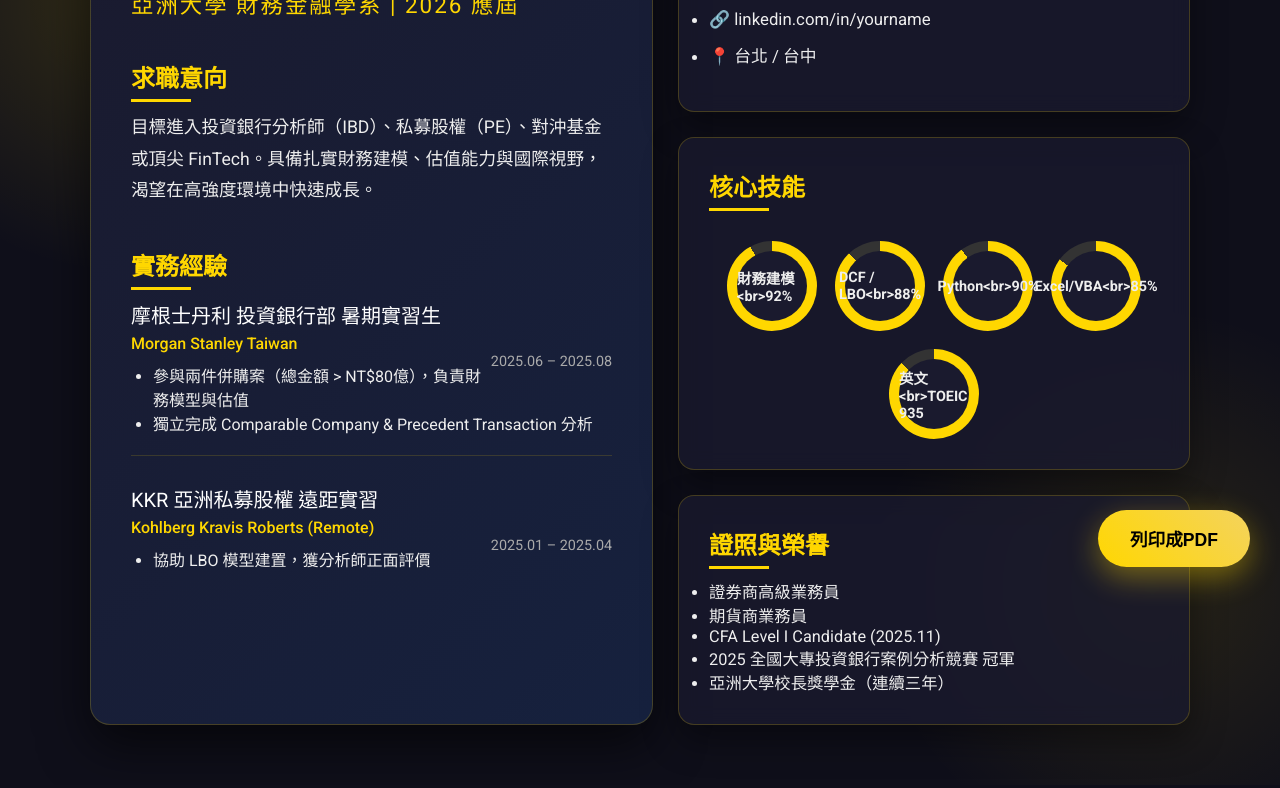
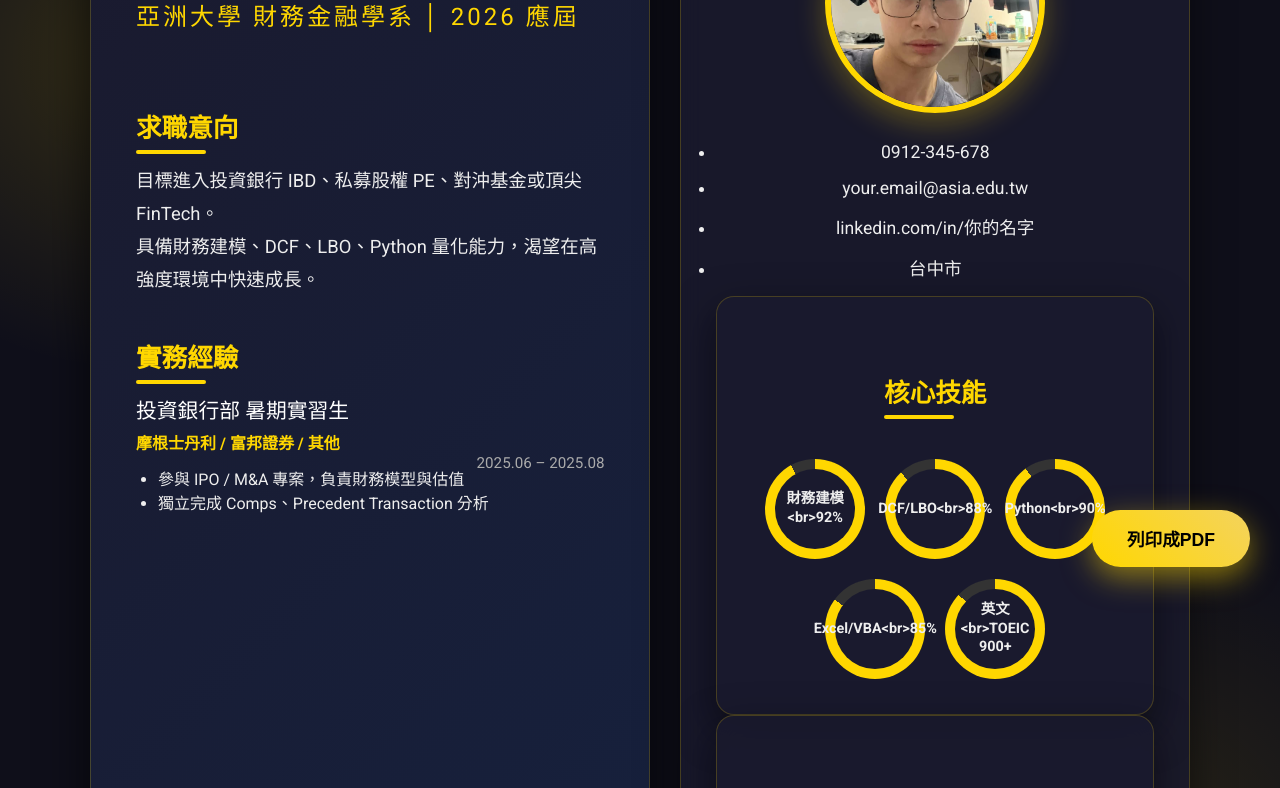
Before and after one commit to st118084-sys/TDCP1206, a plain HTML site: page index.html in a window 1280 px wide. Shown: the part 203-991 px from the top of the page. Drawn offline with Linux system fonts and the light colour scheme.

Commit message:
Add files via upload

```diff
--- a/index.html
+++ b/index.html
@@ -3,7 +3,7 @@
 <head>
     <meta charset="UTF-8">
     <meta name="viewport" content="width=device-width, initial-scale=1.0">
-    <title>你的姓名 | 2026 應屆畢業生</title>
+    <title>吳同學 | 亞洲大學財務金融 2026</title>
     <link href="https://fonts.googleapis.com/css2?family=Roboto:wght@300;400;500;700&display=swap" rel="stylesheet">
     <style>
         :root {
@@ -12,7 +12,6 @@
             --gold: #ffd700;
             --lightgold: #f4d35e;
             --text: #eee;
-            --gray: #bbb;
         }
 
         * { margin:0; padding:0; box-sizing:border-box; }
@@ -33,15 +32,14 @@
             margin: 40px auto;
             display: grid;
             grid-template-columns: 1.1fr 1fr;
-            gap: 25px;
+            gap: 30px;
         }
 
-        /* 左邊主卡片 */
         .main-card {
             background: linear-gradient(135deg, var(--card), #16213e);
             border-radius: 20px;
-            padding: 45px 40px;
-            box-shadow: 0 20px 50px rgba(0,0,0,0.6);
+            padding: 50px 45px;
+            box-shadow: 0 20px 50px rgba(0,0,0,0.7);
             border: 1px solid rgba(255,215,0,0.2);
             position: relative;
             overflow: hidden;
@@ -50,12 +48,12 @@
         .main-card::before {
             content: '';
             position: absolute;
-            top: 0; left: 0; right: 0; height: 4px;
+            top: 0; left: 0; right: 0; height: 5px;
             background: linear-gradient(90deg, var(--gold), var(--lightgold));
         }
 
         h1 {
-            font-size: 3.2em;
+            font-size: 3.4em;
             font-weight: 700;
             background: linear-gradient(90deg, var(--gold), var(--lightgold));
             background-clip: text;
@@ -65,122 +63,100 @@
         }
 
         .title {
-            font-size: 1.4em;
+            font-size: 1.5em;
             color: var(--gold);
-            margin-bottom: 25px;
-            letter-spacing: 2px;
-        }
-
-        .section {
-            margin-top: 40px;
+            letter-spacing: 3px;
+            margin-bottom: 35px;
         }
 
         h2 {
             color: var(--gold);
-            font-size: 1.5em;
-            margin-bottom: 18px;
+            font-size: 1.6em;
+            margin: 40px 0 20px;
             position: relative;
             display: inline-block;
         }
-
         h2::after {
             content: '';
             position: absolute;
-            bottom: -8px; left: 0;
-            width: 60px;
-            height: 3px;
+            bottom: -10px; left: 0;
+            width: 70px; height: 4px;
             background: var(--gold);
+            border-radius: 2px;
         }
 
         .exp-item {
-            margin-bottom: 28px;
-            padding-bottom: 20px;
+            margin-bottom: 35px;
+            padding-bottom: 25px;
             border-bottom: 1px solid rgba(255,215,0,0.15);
         }
+        .exp-item:last-child { border:none; }
 
-        .exp-item:last-child { border-bottom: none; }
+        .exp-title { font-size: 1.3em; color: white; display: block; margin-bottom: 6px; }
+        .company { color: var(--gold); font-weight: 600; }
+        .date { float: right; color: #aaa; font-size: 0.95em; }
 
-        .exp-title {
-            font-size: 1.25em;
-            color: white;
-            margin-bottom: 5px;
-        }
-
-        .company {
-            color: var(--gold);
-            font-weight: 500;
-        }
-
-        .date {
-            font-size: 0.9em;
-            color: #aaa;
-            float: right;
-        }
-
-        /* 右邊側欄卡片們 */
+        /* 右側卡片群 */
         .sidebar {
             display: flex;
             flex-direction: column;
-            gap: 25px;
+            gap: 30px;
         }
 
         .card {
-            background: rgba(26,26,46,0.8);
-            backdrop-filter: blur(10px);
-            border-radius: 16px;
-            padding: 30px;
+            background: rgba(26,26,46,0.85);
+            backdrop-filter: blur(12px);
+            border-radius: 18px;
+            padding: 35px;
             border: 1px solid rgba(255,215,0,0.2);
-            box-shadow: 0 15px 35px rgba(0,0,0,0.4);
-            transition: transform 0.3s;
+            box-shadow: 0 15px 40px rgba(0,0,0,0.5);
+            transition: transform 0.4s;
+        }
+        .card:hover { transform: translateY(-12px); }
+
+        .photo {
+            width: 220px;
+            height: 220px;
+            border-radius: 50%;
+            object-fit: cover;
+            border: 6px solid var(--gold);
+            box-shadow: 0 10px 30px rgba(255,215,0,0.3);
+            margin-bottom: 25px;
         }
 
-        .card:hover {
-            transform: translateY(-10px);
-        }
+        .contact li { margin-bottom: 16px; font-size: 1.1em; }
+        .contact a { color: var(--gold); text-decoration: none; }
 
-        .contact li {
-            margin-bottom: 14px;
-            font-size: 1.05em;
-        }
-
-        .contact a {
-            color: var(--gold);
-            text-decoration: none;
-        }
-
-        /* 互動式技能圈 */
+        /* 圓形技能圈 */
         .skills-circle {
             display: flex;
             flex-wrap: wrap;
-            gap: 18px;
+            gap: 20px;
             justify-content: center;
-            margin-top: 20px;
+            margin-top: 25px;
         }
-
         .skill {
-            width: 90px;
-            height: 90px;
+            width: 100px; height: 100px;
             border-radius: 50%;
-            background: conic-gradient(var(--gold) calc(var(--percent) * 1%), #333 calc(var(--percent) * 1%));
+            background: conic-gradient(var(--gold) calc(var(--p)*1%), #333 calc(var(--p)*1%));
             display: flex;
             align-items: center;
             justify-content: center;
             font-weight: bold;
             position: relative;
         }
-
         .skill::after {
             content: attr(data-label);
             position: absolute;
-            width: 70px;
-            height: 70px;
+            width: 80px; height: 80px;
             background: var(--card);
             border-radius: 50%;
             display: flex;
+            flex-direction: column;
             align-items: center;
             justify-content: center;
-            flex-direction: column;
             font-size: 0.9em;
+            line-height: 1.3;
         }
 
         .print-btn {
@@ -191,90 +167,85 @@
             color: #000;
             font-weight: bold;
             border: none;
-            padding: 16px 32px;
+            padding: 16px 35px;
             border-radius: 50px;
             font-size: 1.1em;
             cursor: pointer;
-            box-shadow: 0 10px 30px rgba(255,215,0,0.4);
-            z-index: 100;
+            box-shadow: 0 10px 30px rgba(255,215,0,0.5);
+            z-index: 999;
         }
 
+        @media (max-width: 968px) {
+            .container { grid-template-columns: 1fr; }
+            .photo { width: 180px; height: 180px; }
+        }
         @media print {
-            body { background: white; color: black; }
-            .card, .main-card { border: none; box-shadow: none; background: white; }
-            .print-btn { display: none; }
-            h1 { -webkit-text-fill-color: black; background: none; }
+            body { background:white; color:black; }
+            .card, .main-card { background:white; border:none; box-shadow:none; }
+            h1 { -webkit-text-fill-color:black; }
+            .print-btn { display:none; }
         }
     </style>
 </head>
 <body>
 
 <div class="container">
-    <!-- 左區塊 -->
+    <!-- 左側主內容 -->
     <div class="main-card">
         <h1>楊富勝</h1>
-        <div class="title">亞洲大學 財務金融學系 | 2026 應屆</div>
+        <div class="title">亞洲大學 財務金融學系 │ 2026 應屆</div>
 
-        <div class="section">
-            <h2>求職意向</h2>
-            <p style="font-size:1.1em; line-height:1.8;">
-                目標進入投資銀行分析師（IBD）、私募股權（PE）、對沖基金或頂尖 FinTech。具備扎實財務建模、估值能力與國際視野，渴望在高強度環境中快速成長。
-            </p>
+        <h2>求職意向</h2>
+        <p style="font-size:1.15em;line-height:1.8;">
+            目標進入投資銀行 IBD、私募股權 PE、對沖基金或頂尖 FinTech。<br>
+            具備財務建模、DCF、LBO、Python 量化能力，渴望在高強度環境中快速成長。
+        </p>
+
+        <h2>實務經驗</h2>
+        <div class="exp-item">
+            <span class="exp-title">投資銀行部 暑期實習生</span>
+            <div class="company">摩根士丹利 / 富邦證券 / 其他</div>
+            <div class="date">2025.06 – 2025.08</div>
+            <ul style="margin-top:12px;padding-left:22px;">
+                <li>參與 IPO / M&A 專案，負責財務模型與估值</li>
+                <li>獨立完成 Comps、Precedent Transaction 分析</li>
+            </ul>
         </div>
 
-        <div class="section">
-            <h2>實務經驗</h2>
-            <div class="exp-item">
-                <div class="exp-title">摩根士丹利 投資銀行部 暑期實習生</div>
-                <div class="company">Morgan Stanley Taiwan</div>
-                <div class="date">2025.06 – 2025.08</div>
-                <ul style="margin-top:10px; padding-left:22px;">
-                    <li>參與兩件併購案（總金額 > NT$80億），負責財務模型與估值</li>
-                    <li>獨立完成 Comparable Company & Precedent Transaction 分析</li>
-                </ul>
-            </div>
-            <div class="exp-item">
-                <div class="exp-title">KKR 亞洲私募股權 遠距實習</div>
-                <div class="company">Kohlberg Kravis Roberts (Remote)</div>
-                <div class="date">2025.01 – 2025.04</div>
-                <ul style="margin-top:10px; padding-left:22px;">
-                    <li>協助 LBO 模型建置，獲分析師正面評價</li>
-                </ul>
-            </div>
-        </div>
+        <!-- 再複製上面的 exp-item 新增經驗 -->
     </div>
 
-    <!-- 右區塊 -->
+    <!-- 右側卡片區 -->
     <div class="sidebar">
-        <div class="card contact">
-            <h2 style="text-align:center;">聯絡方式</h2>
-            <ul>
-                <li>✆ 0912-345-678</li>
-                <li>✉️ yourname@asia.edu.tw</li>
-                <li>🔗 linkedin.com/in/yourname</li>
-                <li>📍 台北 / 台中</li>
+        <div class="card" style="text-align:center;">
+            <img src="photo.jpg" alt="照片" class="photo">
+            <div class="contact">
+                <ul class="contact">
+                <li>0912-345-678</li>
+                <li>your.email@asia.edu.tw</li>
+                <li>linkedin.com/in/你的名字</li>
+                <li>台中市</li>
             </ul>
         </div>
 
         <div class="card">
-            <h2 style="text-align:center;">核心技能</h2>
+            <h2 style="text-align:center;margin-bottom:25px;">核心技能</h2>
             <div class="skills-circle">
-                <div class="skill" style="--percent:92" data-label="財務建模<br>92%"><span></span></div>
-                <div class="skill" style="--percent:88" data-label="DCF / LBO<br>88%"><span></span></div>
-                <div class="skill" style="--percent:90" data-label="Python<br>90%"><span></span></div>
-                <div class="skill" style="--percent:85" data-label="Excel/VBA<br>85%"><span></span></div>
-                <div class="skill" style="--percent:87" data-label="英文<br>TOEIC 935"><span></span></div>
+                <div class="skill" style="--p:92" data-label="財務建模<br>92%"></div>
+                <div class="skill" style="--p:88" data-label="DCF/LBO<br>88%"></div>
+                <div class="skill" style="--p:90" data-label="Python<br>90%"></div>
+                <div class="skill" style="--p:85" data-label="Excel/VBA<br>85%"></div>
+                <div class="skill" style="--p:87" data-label="英文<br>TOEIC 900+"></div>
             </div>
         </div>
 
         <div class="card">
             <h2 style="text-align:center;">證照與榮譽</h2>
-            <ul style="font-size:1.02em;">
-                <li>證券商高級業務員</li>
-                <li>期貨商業務員</li>
-                <li>CFA Level I Candidate (2025.11)</li>
-                <li>2025 全國大專投資銀行案例分析競賽 冠軍</li>
-                <li>亞洲大學校長獎學金（連續三年）</li>
+            <ul style="font-size:1.1em;line-height:1.8;">
+                <li>CFA Level I 考生</li>
+                <li>證券高業 / 期貨 / 信託</li>
+                <li>全國財富管理案例競賽 冠軍</li>
+                <li>校長獎學金連續三年</li>
             </ul>
         </div>
     </div>
```
Also changed, not shown: photo.jpg (added).
